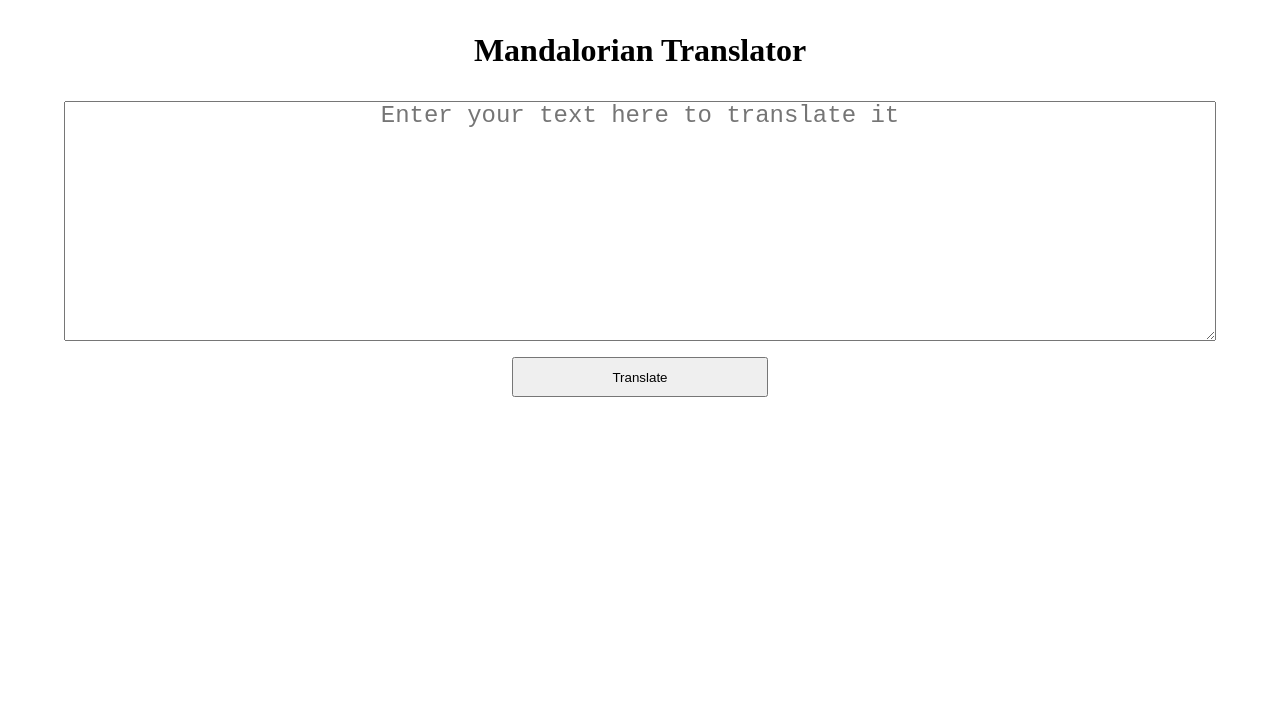
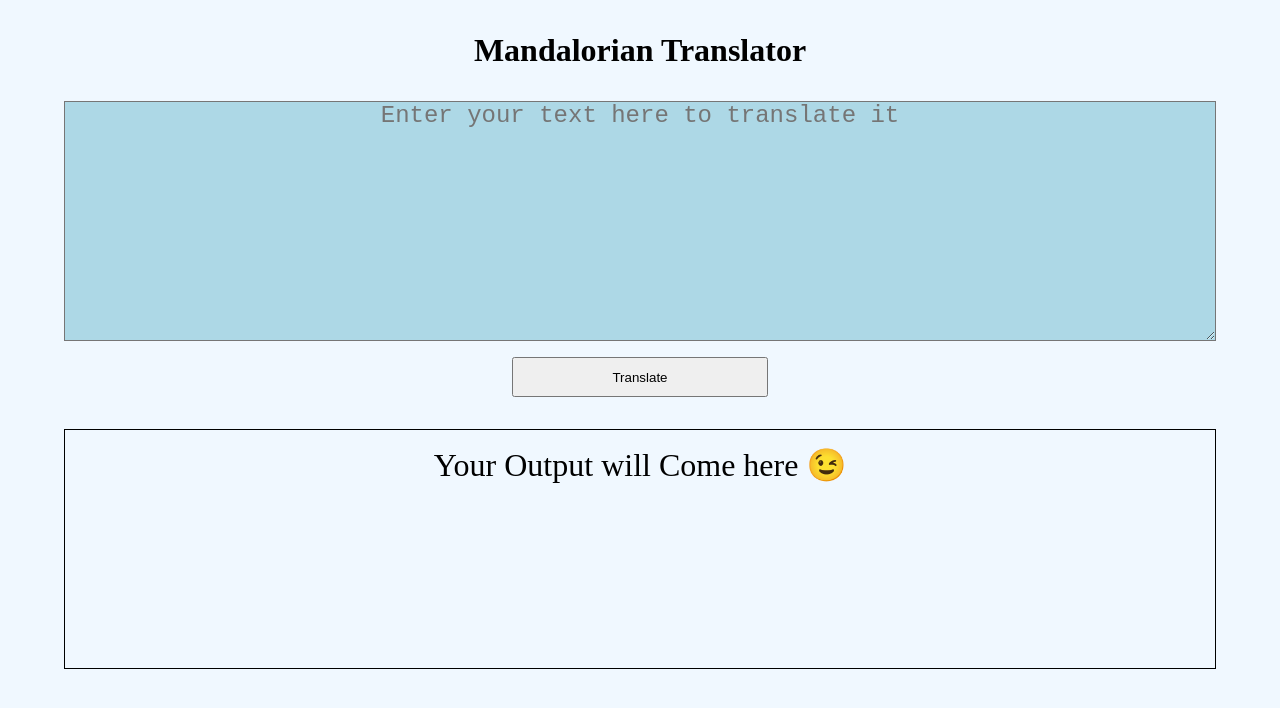
Before and after one commit to theniteshnarang/translate_app, a plain HTML site: page index.html in a window 1280 px wide. Drawn offline with Linux system fonts and the light colour scheme.

Commit message:
style: added styling

```diff
--- a/app.css
+++ b/app.css
@@ -1,27 +1,42 @@
-*{
+* {
     box-sizing: border-box;
     padding: 0;
     margin: 0;
     text-align: center;
 }
 
+body {
+    background-color: aliceblue;
+}
 
-textarea{
-    width: 90vw;
+h1 {
+    margin: 2rem 0;
+}
+
+button {
+    width: 20vw;
+    height: 5vh;
+}
+
+button:hover {
+    background-color: lightblue;
+}
+
+textarea {
     height: 30vh;
+    min-width: 90vw;
     display: block;
     margin: 1rem auto;
     font-size: 1.5rem;
+    background-color: lightblue;
 }
 
-#heading{
-    margin: 2rem 0;
-
+#outputHere {
+    font-size: 2rem;
+    border: 1px solid black;
+    width: 50vw;
+    min-width: 90vw;
+    height: 30vh;
+    margin: 2rem auto;
+    padding: 1rem;
 }
-
-
-
-#button_id{
-    width: 20vw;
-    height: 5vh;
-}
--- a/index.html
+++ b/index.html
@@ -11,9 +11,9 @@
 <body>
     <h1 id="heading">Mandalorian Translator</h1>
     <textarea name="text" id="text_id" placeholder="Enter your text here to translate it"></textarea>
-    <button id="button_id">Translate</button>
-    <div id="outputHere" style="margin-top:2rem; font-size:2rem;">
-
+    <button>Translate</button>
+    <div id="outputHere">
+        Your Output will Come here 😉
     </div>
 </body>
 <script src="./app.js"></script>
```
Also changed, not shown: app.js (+5 -5 lines), 1 other file.
